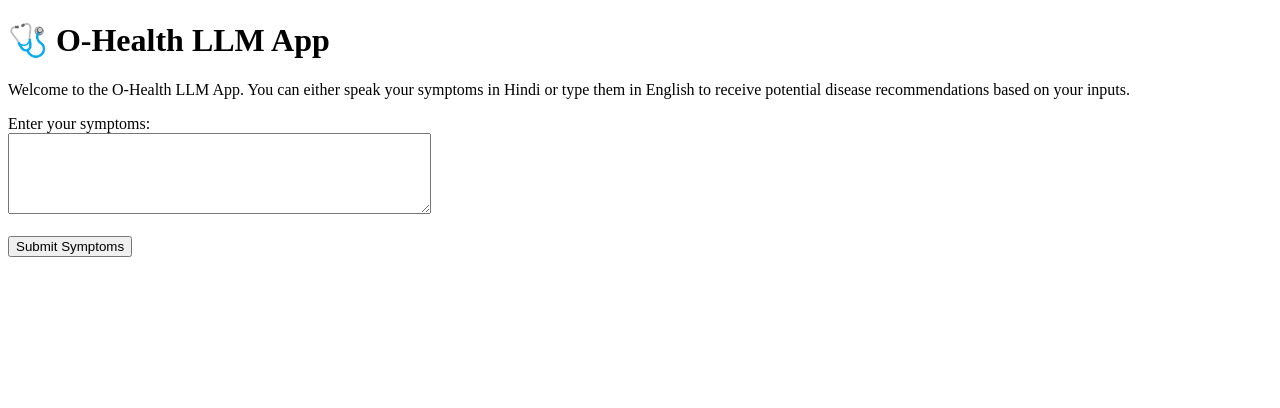
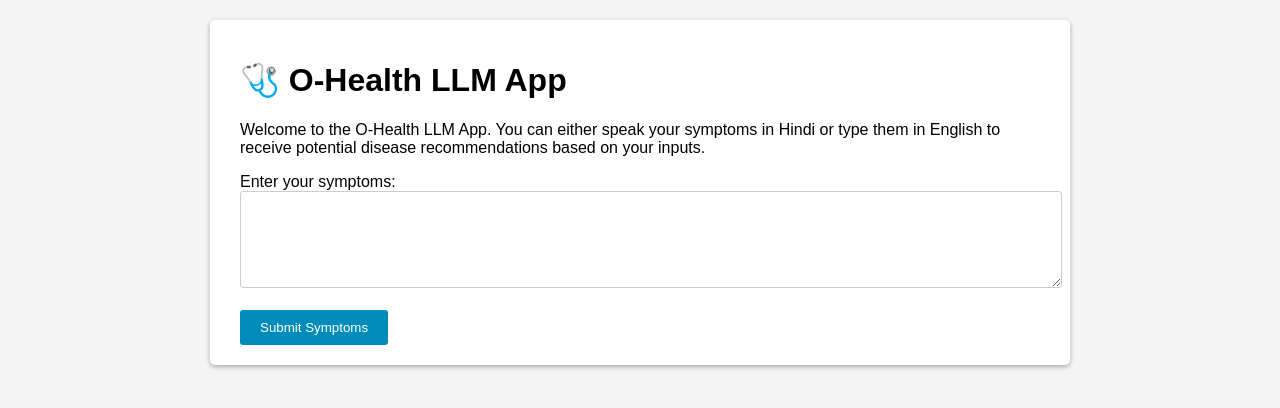
Before and after one commit to ShivakumarKoti/O-Health_WebApp, a Flask app: page / in a window 1280 px wide. Shown: the top 408 px of the page. Run offline with Flask 3, Linux system fonts and the light colour scheme; parts of the project's set-up code (start-up, migrations or seed data) failed here and were passed over; some libraries are stand-ins or nearby versions.

Commit message:
Update base.html

```diff
--- a/Flask/templates/base.html
+++ b/Flask/templates/base.html
@@ -1,9 +1,61 @@
 <!DOCTYPE html>
-<html lang="en">
+<html lang="hi">
 <head>
     <meta charset="UTF-8">
-    <title>O-Health LLM App</title>
+    <title>O-Health LLM ऐप / O-Health LLM App</title>
     <!-- Add CSS and JS links here if needed -->
+    <style>
+        /* Basic styling for buttons and layout */
+        body {
+            font-family: Arial, sans-serif;
+            margin: 20px;
+            background-color: #f4f4f4;
+        }
+        .container {
+            background-color: #fff;
+            padding: 20px 30px;
+            border-radius: 5px;
+            max-width: 800px;
+            margin: auto;
+            box-shadow: 0 2px 5px rgba(0,0,0,0.3);
+        }
+        button {
+            cursor: pointer;
+            padding: 5px 10px;
+            margin-top: 5px;
+            background-color: #4CAF50;
+            color: white;
+            border: none;
+            border-radius: 3px;
+        }
+        button:hover {
+            background-color: #45a049;
+        }
+        textarea {
+            width: 100%;
+            max-width: 100%;
+            padding: 10px;
+            border-radius: 3px;
+            border: 1px solid #ccc;
+            resize: vertical;
+        }
+        input[type="submit"] {
+            padding: 10px 20px;
+            background-color: #008CBA;
+            color: white;
+            border: none;
+            border-radius: 3px;
+        }
+        input[type="submit"]:hover {
+            background-color: #007BB5;
+        }
+        hr {
+            border: 0;
+            height: 1px;
+            background: #ccc;
+            margin: 20px 0;
+        }
+    </style>
 </head>
 <body>
     <div class="container">
```
